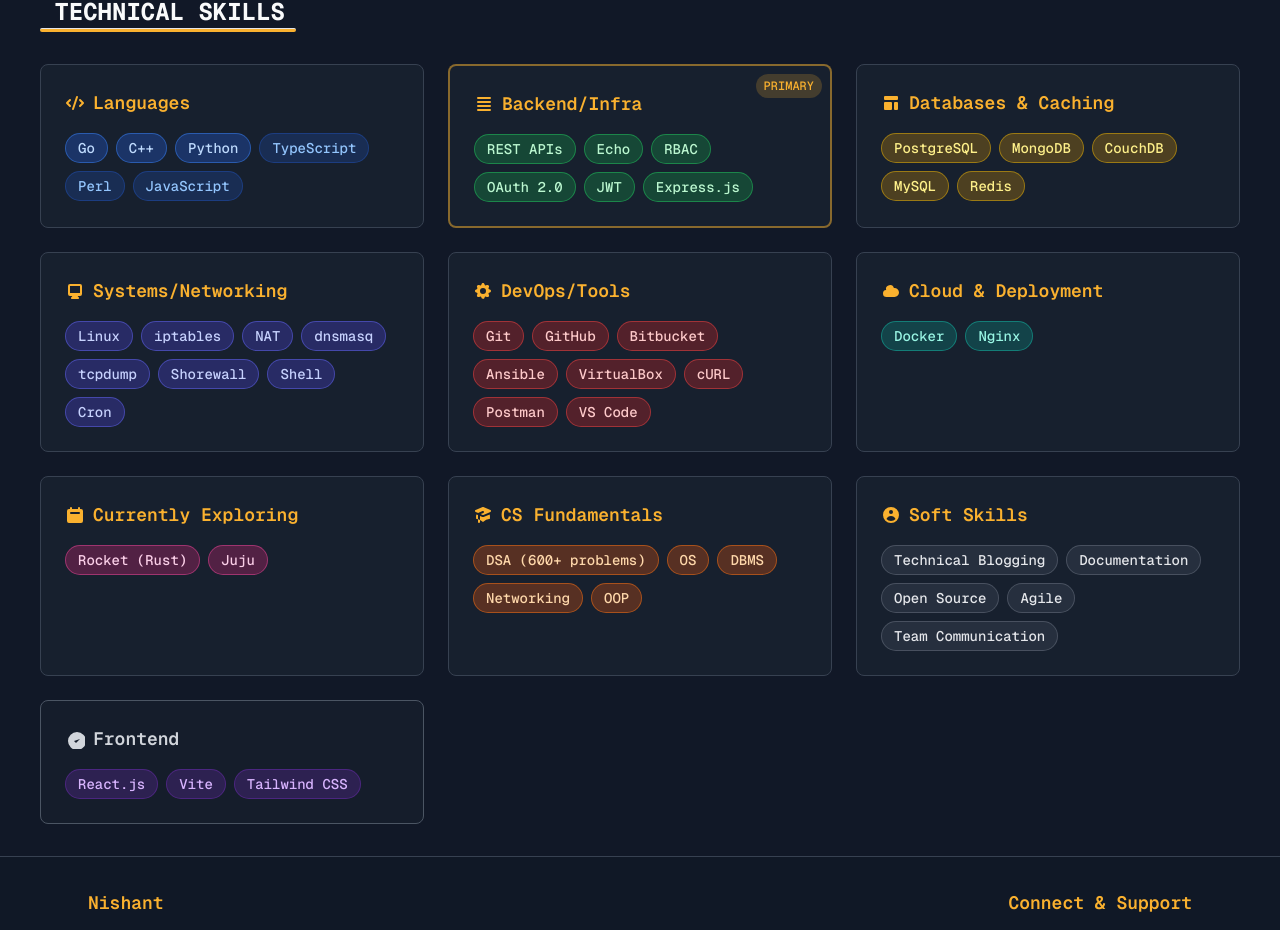
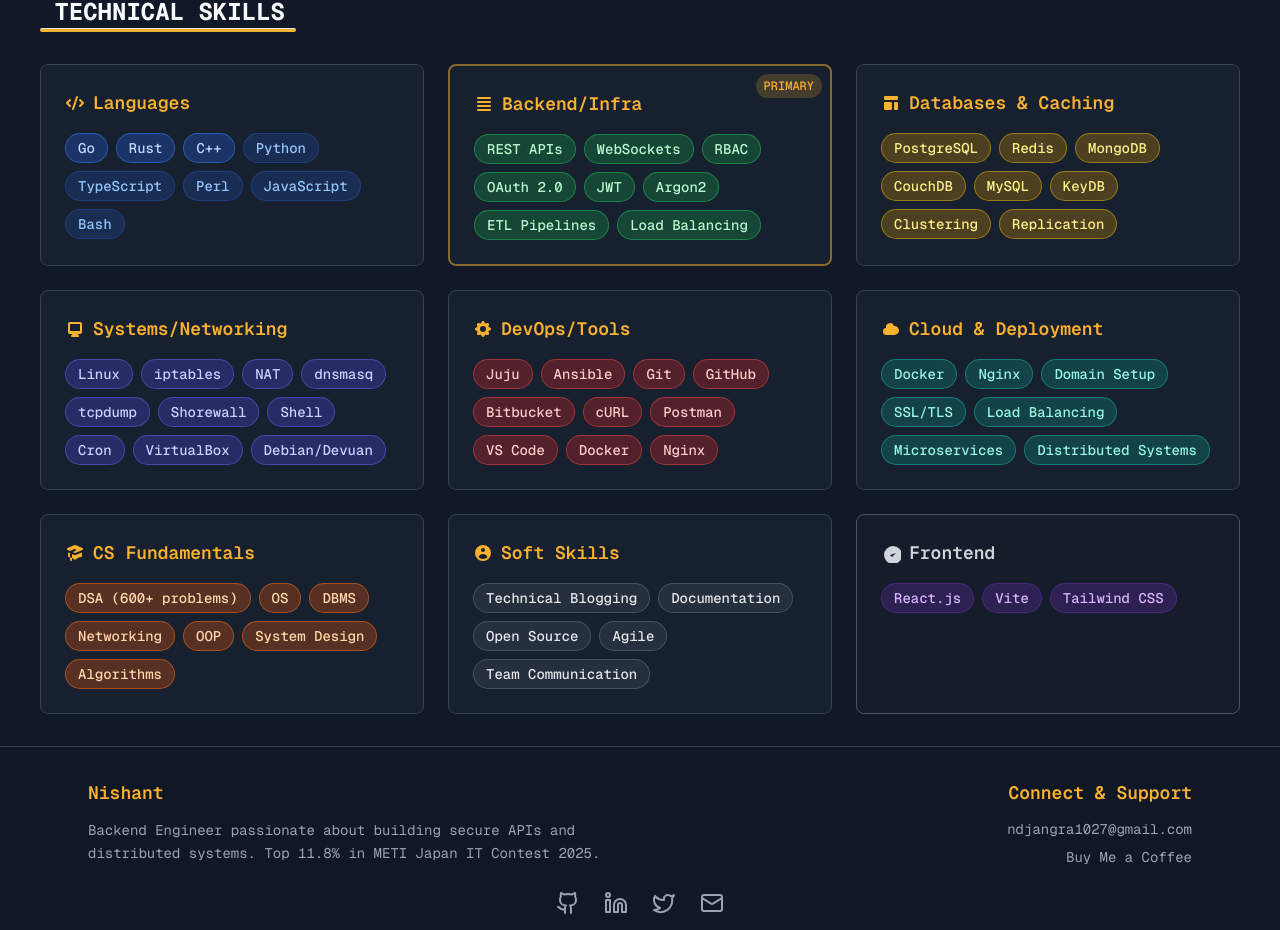
Before and after one commit to nishujangra/Portfolio, a React (Vite) app: page / in a window 1280 px wide. Shown: the part 1019-1949 px from the top of the page. Built offline with nearby package versions, Linux system fonts and the light colour scheme.

Commit message:
ui: skills page updated

```diff
--- a/src/pages/Home/container/Skills.tsx
+++ b/src/pages/Home/container/Skills.tsx
@@ -14,9 +14,9 @@
                         Languages
                     </h3>
                     <div className="flex flex-wrap gap-2">
-                        {["Go", "C++", "Python", "TypeScript", "Perl", "JavaScript"].map((skill, index) => (
+                        {["Go", "Rust", "C++", "Python", "TypeScript", "Perl", "JavaScript", "Bash"].map((skill, index) => (
                             <span key={index} className={`px-3 py-1 rounded-full text-sm font-medium border ${
-                                skill === "Go" || skill === "C++" || skill === "Python"
+                                skill === "Go" || skill === "Rust" || skill === "C++"
                                     ? "bg-blue-600/30 text-blue-200 border-blue-500/50"
                                     : "bg-blue-600/20 text-blue-300 border-blue-600/30"
                             }`}>
@@ -38,7 +38,7 @@
                         Backend/Infra
                     </h3>
                     <div className="flex flex-wrap gap-2">
-                        {["REST APIs", "Echo", "RBAC", "OAuth 2.0", "JWT", "Express.js"].map((skill, index) => (
+                        {["REST APIs", "WebSockets", "RBAC", "OAuth 2.0", "JWT", "Argon2", "ETL Pipelines", "Load Balancing"].map((skill, index) => (
                             <span key={index} className="bg-green-600/30 text-green-200 px-3 py-1 rounded-full text-sm font-medium border border-green-500/50">
                                 {skill}
                             </span>
@@ -55,7 +55,7 @@
                         Databases & Caching
                     </h3>
                     <div className="flex flex-wrap gap-2">
-                        {["PostgreSQL", "MongoDB", "CouchDB", "MySQL", "Redis"].map((skill, index) => (
+                        {["PostgreSQL", "Redis", "MongoDB", "CouchDB", "MySQL", "KeyDB", "Clustering", "Replication"].map((skill, index) => (
                             <span key={index} className="bg-yellow-600/30 text-yellow-200 px-3 py-1 rounded-full text-sm font-medium border border-yellow-500/50">
                                 {skill}
                             </span>
@@ -72,7 +72,7 @@
                         Systems/Networking
                     </h3>
                     <div className="flex flex-wrap gap-2">
-                        {["Linux", "iptables", "NAT", "dnsmasq", "tcpdump", "Shorewall", "Shell", "Cron"].map((skill, index) => (
+                        {["Linux", "iptables", "NAT", "dnsmasq", "tcpdump", "Shorewall", "Shell", "Cron", "VirtualBox", "Debian/Devuan"].map((skill, index) => (
                             <span key={index} className="bg-indigo-600/30 text-indigo-200 px-3 py-1 rounded-full text-sm font-medium border border-indigo-500/50">
                                 {skill}
                             </span>
@@ -89,7 +89,7 @@
                         DevOps/Tools
                     </h3>
                     <div className="flex flex-wrap gap-2">
-                        {["Git", "GitHub", "Bitbucket", "Ansible", "VirtualBox", "cURL", "Postman", "VS Code"].map((skill, index) => (
+                        {["Juju", "Ansible", "Git", "GitHub", "Bitbucket", "cURL", "Postman", "VS Code", "Docker", "Nginx"].map((skill, index) => (
                             <span key={index} className="bg-red-600/30 text-red-200 px-3 py-1 rounded-full text-sm font-medium border border-red-500/50">
                                 {skill}
                             </span>
@@ -106,7 +106,7 @@
                         Cloud & Deployment
                     </h3>
                     <div className="flex flex-wrap gap-2">
-                        {["Docker", "Nginx"].map((skill, index) => (
+                        {["Docker", "Nginx", "Domain Setup", "SSL/TLS", "Load Balancing", "Microservices", "Distributed Systems"].map((skill, index) => (
                             <span key={index} className="bg-teal-600/30 text-teal-200 px-3 py-1 rounded-full text-sm font-medium border border-teal-500/50">
                                 {skill}
                             </span>
@@ -114,22 +114,22 @@
                     </div>
                 </div>
 
-                {/* Currently Exploring */}
-                <div className="bg-gray-800/50 rounded-lg p-6 border border-gray-700 hover:bg-gray-800/70 transition-colors duration-200">
+                {/* System Programming & Performance */}
+                {/* <div className="bg-gray-800/50 rounded-lg p-6 border border-gray-700 hover:bg-gray-800/70 transition-colors duration-200">
                     <h3 className="text-lg font-semibold text-gold mb-4 flex items-center">
                         <svg className="w-5 h-5 mr-2" fill="currentColor" viewBox="0 0 20 20">
                             <path fillRule="evenodd" d="M6 2a1 1 0 00-1 1v1H4a2 2 0 00-2 2v10a2 2 0 002 2h12a2 2 0 002-2V6a2 2 0 00-2-2h-1V3a1 1 0 10-2 0v1H7V3a1 1 0 00-1-1zm0 5a1 1 0 000 2h8a1 1 0 100-2H6z" clipRule="evenodd" />
                         </svg>
-                        Currently Exploring
+                        System Programming
                     </h3>
                     <div className="flex flex-wrap gap-2">
-                        {["Rocket (Rust)", "Juju"].map((skill, index) => (
+                        {["Rocket.rs", "Performance Optimization", "Concurrent Programming", "Memory Management", "CLI Tools", "Load Balancers"].map((skill, index) => (
                             <span key={index} className="bg-pink-600/30 text-pink-200 px-3 py-1 rounded-full text-sm font-medium border border-pink-500/50">
                                 {skill}
                             </span>
                         ))}
                     </div>
-                </div>
+                </div> */}
 
                 {/* CS Fundamentals */}
                 <div className="bg-gray-800/50 rounded-lg p-6 border border-gray-700 hover:bg-gray-800/70 transition-colors duration-200">
@@ -140,7 +140,7 @@
                         CS Fundamentals
                     </h3>
                     <div className="flex flex-wrap gap-2">
-                        {["DSA (600+ problems)", "OS", "DBMS", "Networking", "OOP"].map((skill, index) => (
+                        {["DSA (600+ problems)", "OS", "DBMS", "Networking", "OOP", "System Design", "Algorithms"].map((skill, index) => (
                             <span key={index} className="bg-orange-600/30 text-orange-200 px-3 py-1 rounded-full text-sm font-medium border border-orange-500/50">
                                 {skill}
                             </span>
```
